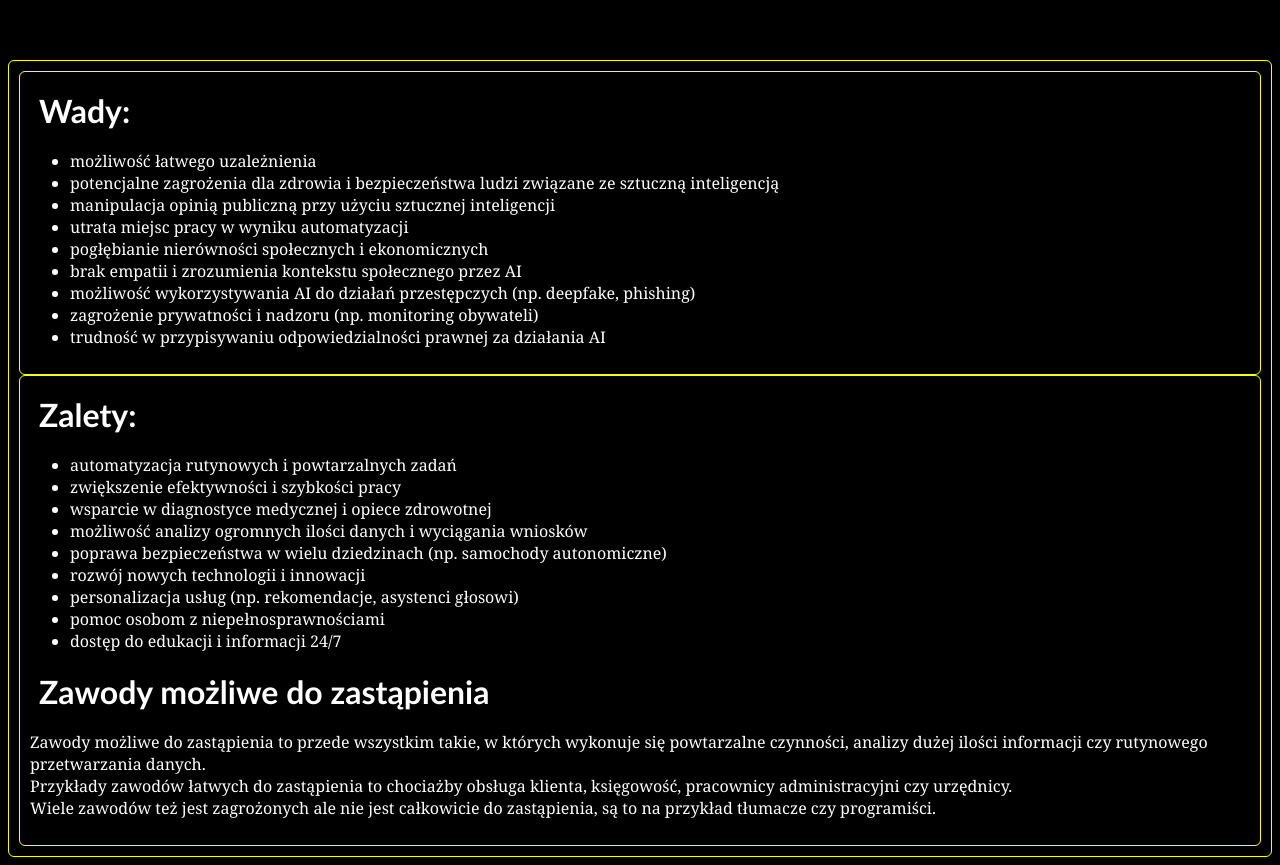
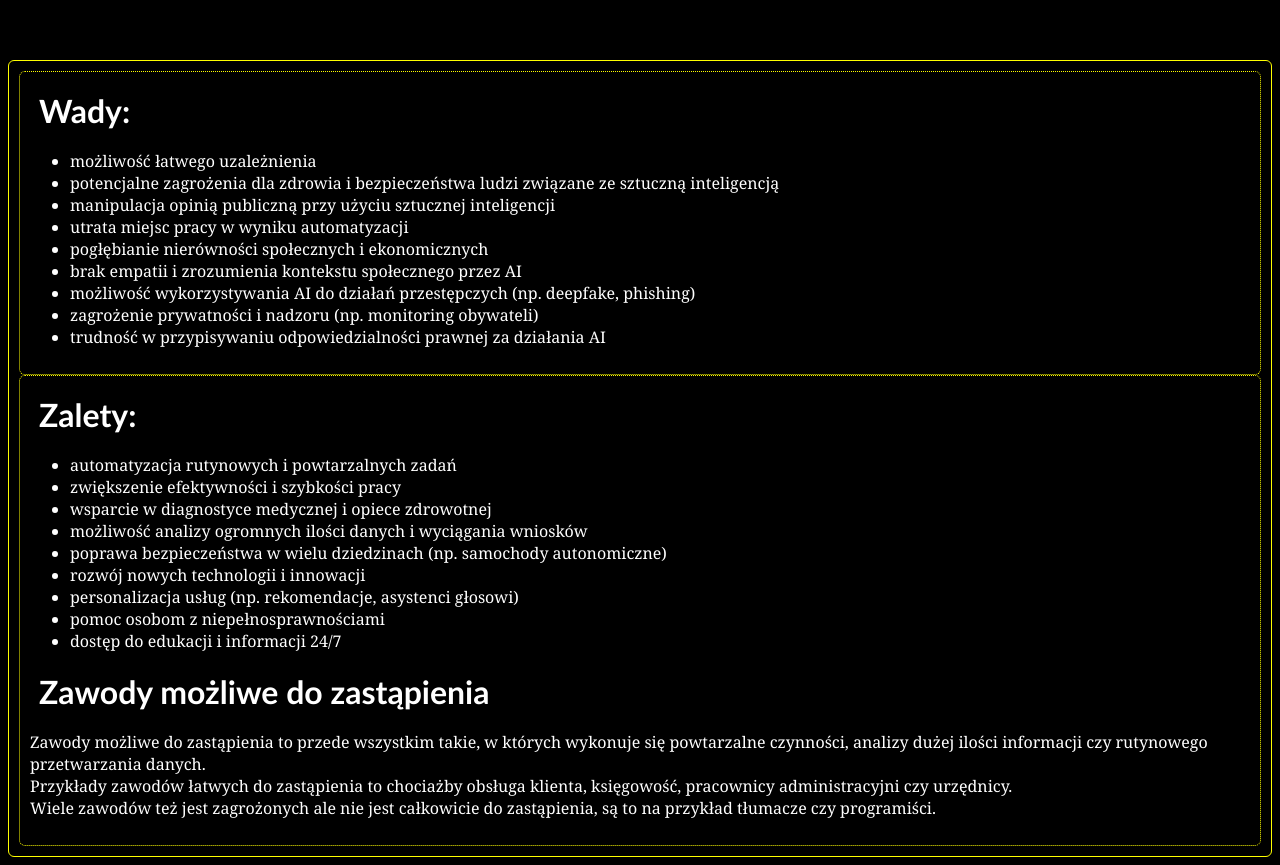
Before and after one commit to 1i2022Krystian20/ai, a plain HTML site: page index.html in a window 1280 px wide. Drawn offline with Linux system fonts and the light colour scheme; a script that the page names is missing.

Commit message:
Update style 1 .css

```diff
--- a/style.css
+++ b/style.css
@@ -25,7 +25,7 @@ h1
 {
     color: white;
     /* text-align: center; */
-    border: 1px solid yellow;
+    border: 1px dotted yellow;
     padding: 10px;
     font-family: Georgia, 'Times New Roman', Times, serif;
     border-radius: 6px;
@@ -36,7 +36,7 @@ h1
 {
     color: white;
     /* text-align: center; */
-    border: 1px solid yellow;
+    border: 1px dotted yellow;
     padding: 10px;
     font-family: Georgia, 'Times New Roman', Times, serif;
     border-radius: 6px;
```
